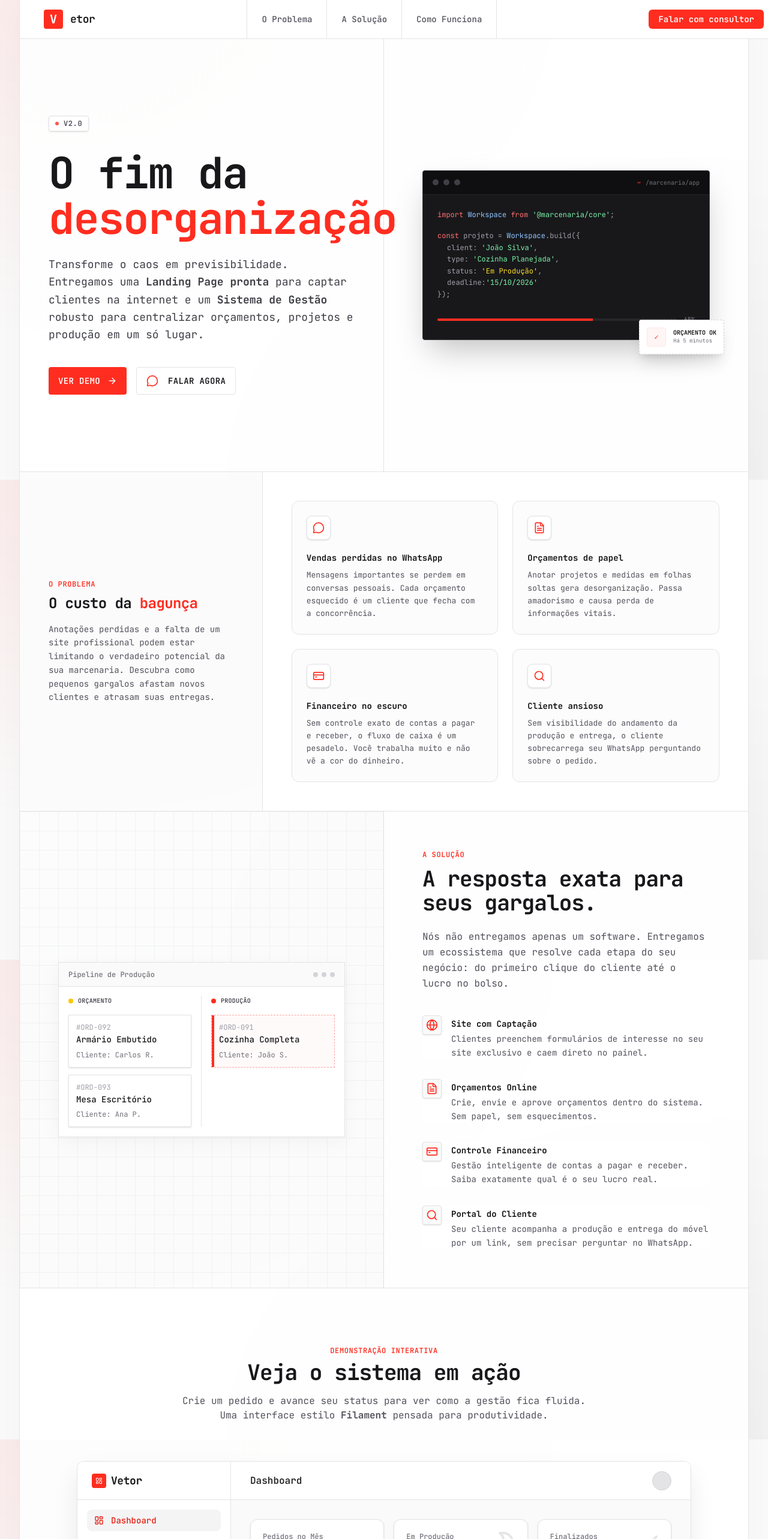
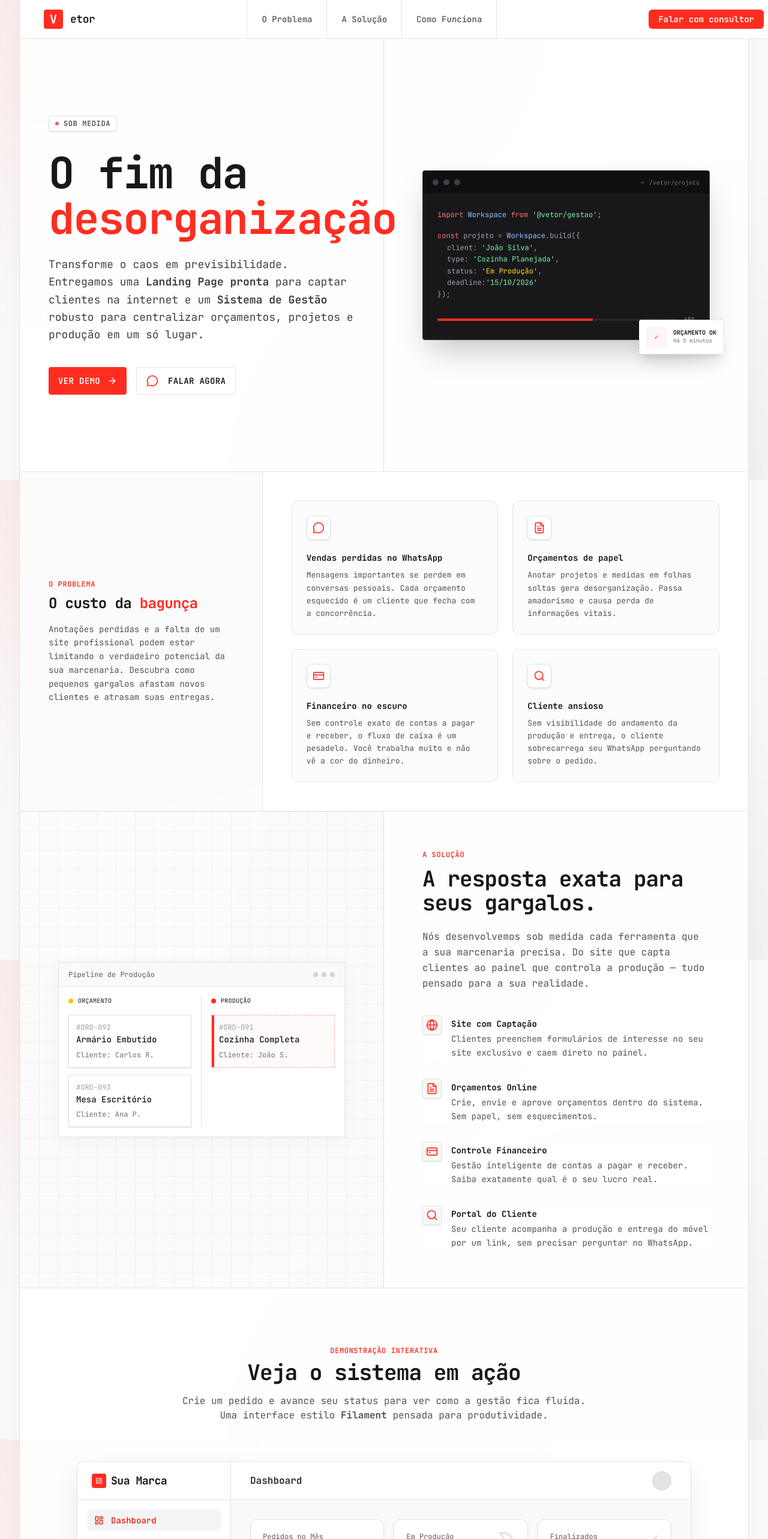
Before and after one commit to Natan-Andrade/vetor-lp, a React (Vite) app: page / in a window 1280 px wide. Shown: the top 2566 px of the page at 60% size. Built offline with nearby package versions, Linux system fonts and the light colour scheme.

Commit message:
feat: add Hero, Solution, Demo, and Footer components to the website source

```diff
--- a/src/components/Demo.jsx
+++ b/src/components/Demo.jsx
@@ -114,7 +114,7 @@ const Demo = () => {
                 <div className="w-6 h-6 rounded bg-brand-500 flex items-center justify-center">
                   <LayoutDashboard className="w-3 h-3 text-white" />
                 </div>
-                Vetor
+                Sua Marca
               </div>
             </div>
             <div className="p-4 flex-1">
--- a/src/components/Footer.jsx
+++ b/src/components/Footer.jsx
@@ -14,7 +14,7 @@ const Footer = () => {
               <span className="font-semibold text-zinc-900 tracking-tight">Vetor</span>
             </div>
             <p className="text-xs max-w-xs leading-relaxed">
-              O ecossistema definitivo para gestão de pequenas e médias marcenarias. Código limpo, interface elegante, gestão sem atrito.
+              Desenvolvemos sistemas de gestão e landing pages sob medida para marcenarias. Cada projeto é único, assim como o seu negócio.
             </p>
           </div>
 
--- a/src/components/Hero.jsx
+++ b/src/components/Hero.jsx
@@ -17,7 +17,7 @@ const Hero = () => {
           >
             <div className="inline-flex items-center gap-2 px-2.5 py-1 rounded-sm bg-white/90 border border-zinc-200 text-zinc-600 text-[10px] sm:text-xs font-bold uppercase tracking-wider mb-6 sm:mb-8 shadow-sm">
               <span className="flex h-1.5 w-1.5 rounded-full bg-brand-500 animate-pulse"></span>
-              v2.0
+              Sob Medida
             </div>
 
             <h1 className="text-4xl sm:text-5xl lg:text-7xl font-bold tracking-tight text-zinc-900 leading-[1.05] mb-4 sm:mb-6">
@@ -62,13 +62,13 @@ const Hero = () => {
                 <div className="w-2 h-2 sm:w-2.5 sm:h-2.5 rounded-full bg-zinc-700"></div>
                 <div className="w-2 h-2 sm:w-2.5 sm:h-2.5 rounded-full bg-zinc-700"></div>
                 <div className="ml-auto text-[9px] sm:text-[10px] text-zinc-500 flex items-center gap-2">
-                  <span className="text-brand-500 font-bold">~</span>/marcenaria/app
+                  <span className="text-brand-500 font-bold">~</span>/vetor/projeto
                 </div>
               </div>
 
               {/* Fake Code / Dashboard area */}
               <div className="p-4 sm:p-6 text-[10px] sm:text-xs leading-relaxed text-zinc-400 overflow-x-auto hide-scrollbar">
-                <div><span className="text-brand-400">import</span> <span className="text-blue-300">Workspace</span> <span className="text-brand-400">from</span> <span className="text-green-300">'@marcenaria/core'</span>;</div>
+                <div><span className="text-brand-400">import</span> <span className="text-blue-300">Workspace</span> <span className="text-brand-400">from</span> <span className="text-green-300">'@vetor/gestao'</span>;</div>
                 <div className="mt-3 sm:mt-4"><span className="text-brand-400">const</span> projeto = <span className="text-blue-300">Workspace</span>.build(&#123;</div>
                 <div className="pl-4">client: <span className="text-green-300">'João Silva'</span>,</div>
                 <div className="pl-4">type:   <span className="text-green-300">'Cozinha Planejada'</span>,</div>
--- a/src/components/Solution.jsx
+++ b/src/components/Solution.jsx
@@ -107,7 +107,7 @@ const Solution = () => {
               A resposta exata para <br className="hidden sm:block" />seus gargalos.
             </h2>
             <p className="text-zinc-600 mb-8 sm:mb-10 leading-relaxed text-sm sm:text-base">
-              Nós não entregamos apenas um software. Entregamos um ecossistema que resolve cada etapa do seu negócio: do primeiro clique do cliente até o lucro no bolso.
+              Nós desenvolvemos sob medida cada ferramenta que a sua marcenaria precisa. Do site que capta clientes ao painel que controla a produção — tudo pensado para a sua realidade.
             </p>
 
             {/* Mobile Grid instead of pure stack! */}
```
